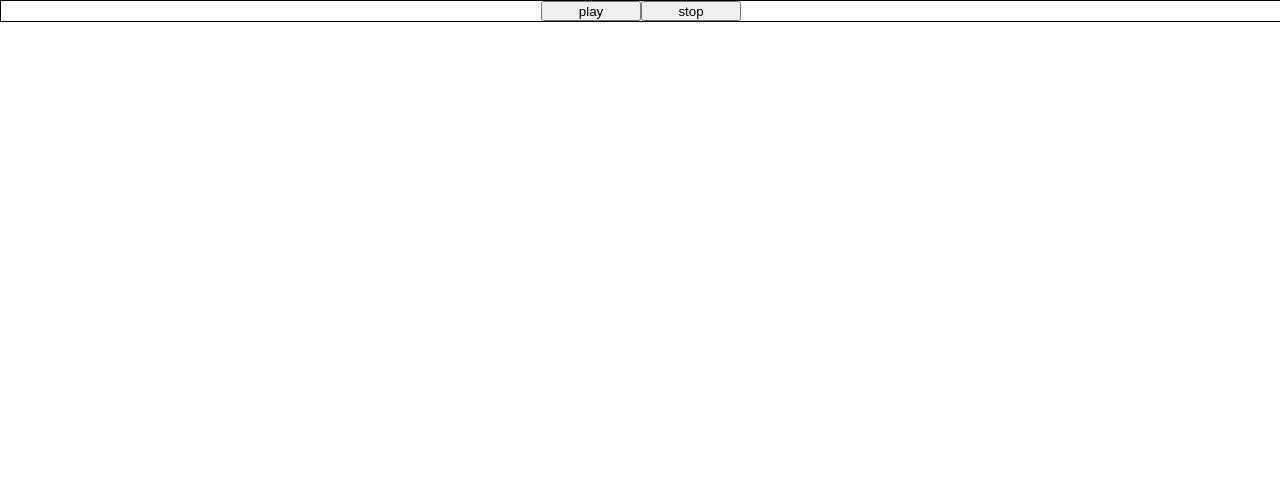
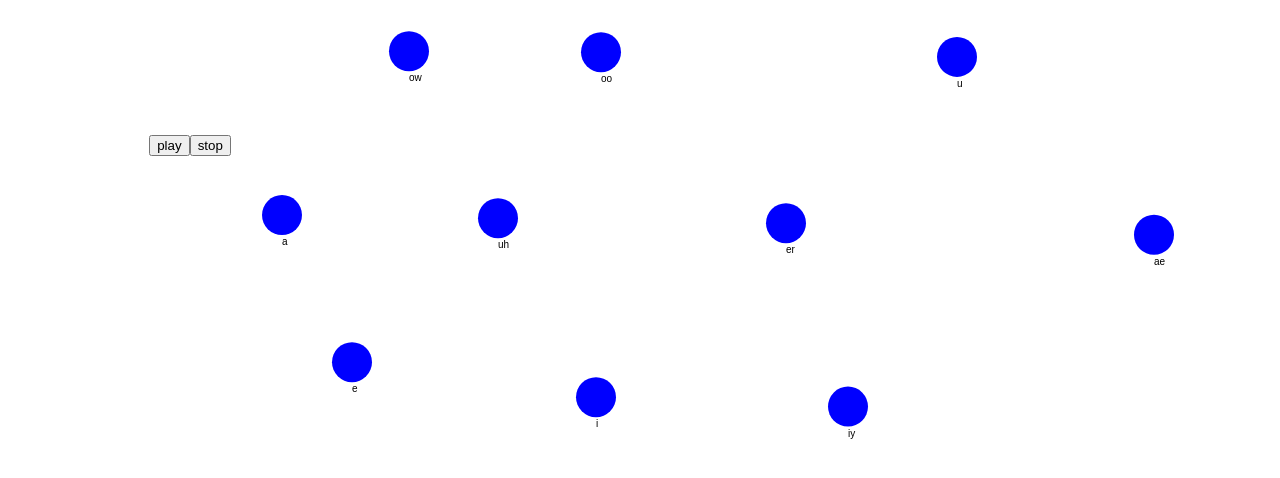
Before and after one commit to karen-pal/pharynx, a React (Create React App) app: page / in a window 1280 px wide. Shown: the top 478 px of the page. Built offline with nearby package versions, Linux system fonts and the light colour scheme.

Commit message:
empezar a implementar las vocales

```diff
--- a/src/App.css
+++ b/src/App.css
@@ -36,16 +36,3 @@
     transform: rotate(360deg);
   }
 }
-#wrapper {
-    width:100%;
-    height:100%;
-    border: 1px solid black;
-    display: flex;
-    align-items: center;
-    justify-content: center;
-}
-
-button {
-    height:20px;
-    width:100px;
-}
--- a/src/App.js
+++ b/src/App.js
@@ -40,11 +40,20 @@ function App() {
   const stop = () => { osc.toDestination().stop();noi.toDestination().stop();}
   const vowels = [];
 
-  const canvasRef = useRef(null);
   return (
     <div className="App" id='wrapper'>
       <button id='play-button' onClick={play}>play</button>
       <button id='stop-button' onClick={stop}>stop</button>
+      <Vowel f1={570} f2={840} f3={2410} name={"ow"}/>
+      <Vowel f1={300} f2={870} f3={2240} name={"oo"}/>
+      <Vowel f1={440} f2={1020} f3={2240} name={"u"}/>
+      <Vowel f1={730} f2={1090} f3={2440} name={"a"}/>
+      <Vowel f1={520} f2={1190} f3={2390} name={"uh"}/>
+      <Vowel f1={490} f2={1350} f3={1690} name={"er"}/>
+      <Vowel f1={660} f2={1720} f3={2480} name={"ae"}/>
+      <Vowel f1={530} f2={870} f3={1840} name={"e"}/>
+      <Vowel f1={390} f2={1990} f3={2480} name={"i"}/>
+      <Vowel f1={270} f2={2290} f3={3010} name={"iy"}/>
     </div>
   );
 }
--- a/src/Vowel.js
+++ b/src/Vowel.js
@@ -1,9 +1,9 @@
 import React, { useEffect, useRef } from 'react'
 
-const Vowel = (props) => {
+const Vowel = props => {
 
+  const canvasRef = useRef(null);
   let colors = ['#000','#42f584','#59ff00','#52b31e'];
-  let  canvasRef = props.canvasRef;
   var margin = 50;
   var f1min = 250;
   var f1max = 750;
@@ -11,44 +11,53 @@ const Vowel = (props) => {
   var f2max = 2400;
   var vowels = [];
   const map = (value,origMin,origMax,destMin,destMax) =>{
-    return(value + (destMin-origMin))
+    if (destMax < destMin){
+      let tmp = destMin
+      destMin = destMax
+      destMax = tmp
+  }
+    let res =(value-origMin) * (destMax-destMin) / (origMax - origMin) + destMin;
+    console.log("origen ",origMin,origMax)
+    console.log("destino ",destMin, destMax)
+    console.log(value, " to ",res)
+    return(res)
+  }
+  const draw = ctx => {
+    let centerX = map(props.f1,f1min,f1max,margin,ctx.canvas.width-margin);
+    let centerY = map(props.f2,f2min,f2max,ctx.canvas.height-margin,margin);
+    ctx.fillStyle = '#000000'
+    ctx.beginPath()
+    console.log(centerX,centerY)
+
+    ctx.arc(centerX,centerY, 20, 0, 2*Math.PI)
+    ctx.fillText(props.name, centerX,centerY+30)
+    console.log(props.name)
+    ctx.fillStyle="blue";
+    ctx.fill()
   }
   useEffect(()=>{
-        //console.log("draw: ",distance)
-        let requestId;
-        let i=0;
-        const render = () => {
-            //console.log("drawe ",distance);
-            const canvasElement = canvasRef.current;
-            const canvasCtx = canvasElement.getContext("2d");
+    //console.log("drawe ",distance);
+    const canvasElement = canvasRef.current;
+    const canvasCtx = canvasElement.getContext("2d");
 
-            canvasCtx.beginPath();
-            let centerX = map(props.f1,f1min,f1max,margin,window.innerWidth-margin);
-            let centerY = map(props.f2,f2min,f2max,window.innerHeight-margin,margin);
-            let radius = 5;
-            canvasCtx.arc(centerX, centerY, radius, 0, 2 * Math.PI, false);
-            canvasCtx.fillText(props.name, centerX,centerY);
-            //console.log(centerX,centerY)
-            canvasCtx.rect(centerX,centerY,radius,200)
-            //canvasCtx.fillStyle="#f"+((1<<23)*Math.random()|0).toString(16);
-            canvasCtx.fillStyle=colors[Math.floor(Math.random()*colors.length)];
+    //canvasCtx.beginPath();
+    //let centerX = map(props.f1,f1min,f1max,margin,window.innerWidth-margin);
+    //let centerY = map(props.f2,f2min,f2max,window.innerHeight-margin,margin);
+    //let radius = 5;
+    ////canvasCtx.arc(centerX, centerY, radius, 0, 2 * Math.PI, false);
+    //canvasCtx.font = "30px Arial";
+    //canvasCtx.fillStyle="red";
+    //canvasCtx.fillText(props.name, centerX,centerY);
+    ////console.log(centerX,centerY)
+    //canvasCtx.rect(centerX,centerY,radius,200)
+    //canvasCtx.fillStyle="#f"+((1<<23)*Math.random()|0).toString(16);
+    //canvasCtx.fillStyle=colors[Math.floor(Math.random()*colors.length)];
 
-            canvasCtx.strokeStyle=colors[Math.floor(Math.random()*colors.length)];
-            canvasCtx.stroke();
-            i += 0.05;
-            requestId = requestAnimationFrame(render)
-        }
-        render();
-        return () => {
-            cancelAnimationFrame(requestId);
-        };
-    },[])
-
-  return (
-    <div>
-    <canvas
-      ref={canvasRef}
-      className="output_canvas"
+    //canvasCtx.strokeStyle=colors[Math.floor(Math.random()*colors.length)];
+    //canvasCtx.stroke();
+    draw(canvasCtx);
+  },[draw])
+/*
       style={{
         position: "absolute",
         marginLeft: "auto",
@@ -60,9 +69,12 @@ const Vowel = (props) => {
         width: 640,
         height: 480,
       }}
+      */
+  return (
+    <canvas
+      ref={canvasRef}
     ></canvas>
-    </div>
-)
+    )
 
 
 }
```
